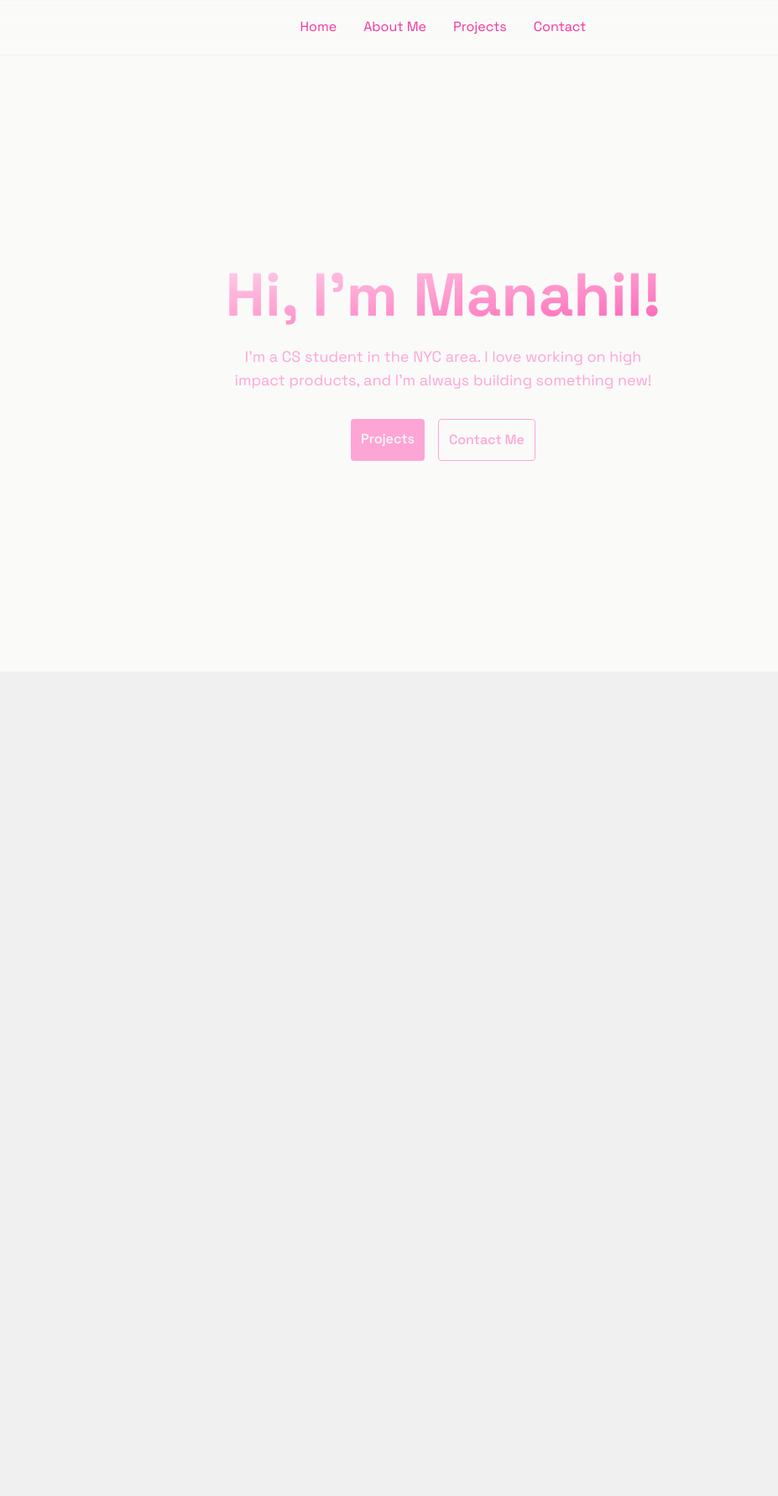
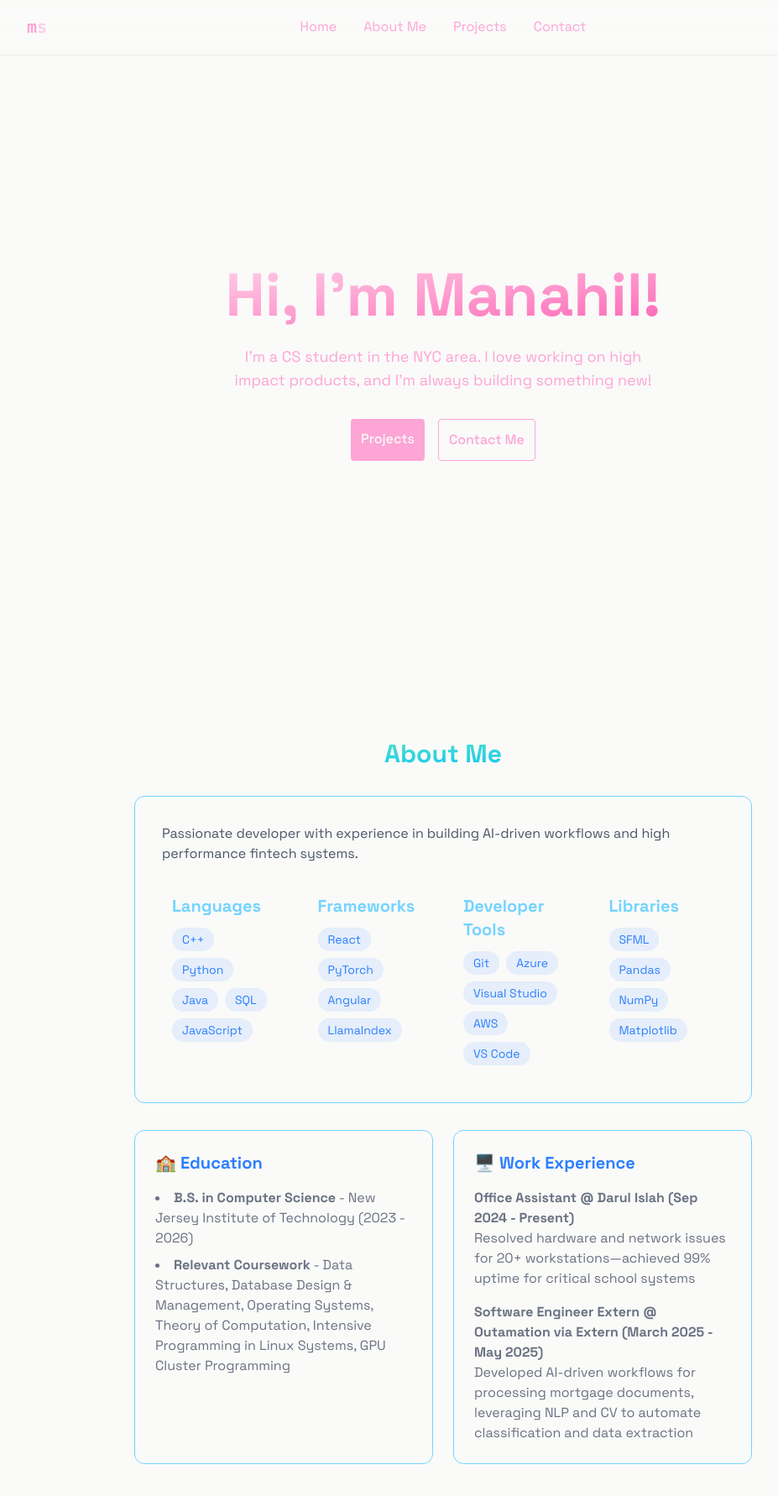
Before and after one commit to syedm83/portfolio, a React (Vite) app in the folder portfolio/: page / in a window 1280 px wide. Shown: the top 1782 px of the page at 84% size, without its empty margins (112-1039 px from the left). Before the commit the page ends 800 px from the top, so only its background shows below. Built offline with nearby package versions, Linux system fonts and the light colour scheme.

Commit message:
finished education, about, experience

```diff
--- a/portfolio/index.html
+++ b/portfolio/index.html
@@ -10,7 +10,7 @@
       rel="stylesheet"
     />
     <meta name="viewport" content="width=device-width, initial-scale=1.0" />
-    <title>Vite + React</title>
+    <title>Manahil's Portfolio</title>
   </head>
   <body>
     <div id="root"></div>
--- a/portfolio/package.json
+++ b/portfolio/package.json
@@ -10,10 +10,12 @@
     "preview": "vite preview"
   },
   "dependencies": {
+    "@react-three/fiber": "^9.1.2",
     "@tailwindcss/vite": "^4.1.8",
     "react": "^19.1.0",
     "react-dom": "^19.1.0",
-    "tailwindcss": "^4.1.8"
+    "tailwindcss": "^4.1.8",
+    "three": "^0.177.0"
   },
   "devDependencies": {
     "@eslint/js": "^9.25.0",
--- a/portfolio/src/App.jsx
+++ b/portfolio/src/App.jsx
@@ -4,6 +4,7 @@ import { LoadingScreen } from './components/LoadingScreen';
 import { Navbar } from './components/Navbar';
 import { MobileMenu } from './components/MobileMenu';
 import { Home } from './components/sections/Home';
+import { About } from './components/sections/About';
 import "./index.css";
 
 function App() {
@@ -18,6 +19,7 @@ function App() {
         <MobileMenu menuOpen={menuOpen} setMenuOpen={setMenuOpen} />
 
         <Home />
+        <About />
 
 
       </div>
--- a/portfolio/src/components/Navbar.jsx
+++ b/portfolio/src/components/Navbar.jsx
@@ -8,8 +8,8 @@ export const Navbar = ({ menuOpen, setMenuOpen }) => {
     return (
         <nav className="fixed top-0 w-full z-40 bg-[rgba(167, 167, 167, 0.8)] backdrop-blur-lg border-b border-white/10 shadow-2xs">
             <div className="max-w-5xl mx-auto px-4 h-16 flex items-center justify-between">
-                <a href="#home" className="font-mono text-xl font-bold text-indigo-300">
-                    <span className="text-indigo-300"></span>
+                <a href="#home" className="font-mono text-xl font-bold text-pink-300">
+                    m<span className="text-pink-200">s</span>
 
                 </a>
                 <div className="w-7 h-5 md:hidden"></div>
@@ -17,10 +17,10 @@ export const Navbar = ({ menuOpen, setMenuOpen }) => {
 
                 <div className="hidden md:flex absolute left-1/2 transform -translate-x-1/2">
                     <div className="flex items-center space-x-8">
-                        <a href="#home" className="text-pink-500 hover:text-white transition-colors">Home</a>
-                        <a href="#about" className="text-pink-500 hover:text-white transition-colors">About Me</a>
-                        <a href="#projects" className="text-pink-500 hover:text-white transition-colors">Projects</a>
-                        <a href="#contact" className="text-pink-500 hover:text-white transition-colors">Contact</a>
+                        <a href="#home" className="text-pink-300 hover:text-white transition-colors">Home</a>
+                        <a href="#about" className="text-pink-300 hover:text-white transition-colors">About Me</a>
+                        <a href="#projects" className="text-pink-300 hover:text-white transition-colors">Projects</a>
+                        <a href="#contact" className="text-pink-300 hover:text-white transition-colors">Contact</a>
                     </div>
                 </div>
 
--- a/portfolio/src/components/sections/About.jsx
+++ b/portfolio/src/components/sections/About.jsx
@@ -0,0 +1,145 @@
+export const About = () => {
+
+    const languageSkills = ["C++", "Python", "Java", "SQL", "JavaScript"];
+    const frameworkSkills = ["React", "PyTorch", "Angular", "LlamaIndex"];
+    const developerTools = ["Git", "Azure", "Visual Studio", "AWS", "VS Code"];
+    const librarySkills = ["SFML", "Pandas", "NumPy", "Matplotlib"];
+
+
+
+    return <section id="about" className="min-h-screen flex items-center justify-center py-20">
+        <div className="max-w-3xl mx-auto px-4">
+            <h2 className="text-3xl font-bold mb-8 bg-gradient-to-br from-emerald-300 to-sky-400 bg-clip-text text-transparent text-center">
+                About Me
+            </h2>
+
+            <div className="rounded-xl p-8 border-sky-300 border hover:-translate-y-1 transition-all">
+                <p className="text-gray-600 mb-6">
+                    Passionate developer with experience in building AI-driven workflows and high performance fintech systems.</p>
+
+
+            <div className="grid grid-cols-1 md:grid-cols-4 gap-6">
+                <div className="rounded-xl p-3 hover:-translate-y-1 transition-all">
+                    <h3 className="text-xl font-bold mb-3 text-sky-300">Languages</h3>
+                    <div className="flex flex-wrap gap-2">
+                        {languageSkills.map((tech, key) => (
+                            <span key={key} className="bg-blue-500/10 text-blue-500 py-1 px-3 rounded-full text-sm hover:bg-blue-500/20
+                                            hover:shadow-[0_2px_8px_rgba(59,130,246,0.2)] transition
+                            ">
+                                {tech}
+
+                            </span>
+                        ))}
+
+
+
+                    </div>
+
+                </div>
+
+                <div className="rounded-xl p-3 hover:-translate-y-1 transition-all">
+                    <h3 className="text-xl font-bold mb-3 text-sky-300">Frameworks</h3>
+                    <div className="flex flex-wrap gap-2">
+                        {frameworkSkills.map((tech, key) => (
+                            <span key={key} className="bg-blue-500/10 text-blue-500 py-1 px-3 rounded-full text-sm hover:bg-blue-500/20
+                                            hover:shadow-[0_2px_8px_rgba(59,130,246,0.2)] transition
+                            ">
+                                {tech}
+
+                            </span>
+                        ))}
+
+
+
+                    </div>
+
+                </div>
+
+                <div className="rounded-xl p-3 hover:-translate-y-1 transition-all">
+                    <h3 className="text-xl font-bold mb-3 text-sky-300">Developer Tools</h3>
+                    <div className="flex flex-wrap gap-2">
+                        {developerTools.map((tech, key) => (
+                            <span key={key} className="bg-blue-500/10 text-blue-500 py-1 px-3 rounded-full text-sm hover:bg-blue-500/20
+                                            hover:shadow-[0_2px_8px_rgba(59,130,246,0.2)] transition
+                            ">
+                                {tech}
+
+                            </span>
+                        ))}
+
+
+
+                    </div>
+
+                </div>
+
+                <div className="rounded-xl p-3 hover:-translate-y-1 transition-all">
+                    <h3 className="text-xl font-bold mb-3 text-sky-300">Libraries</h3>
+                    <div className="flex flex-wrap gap-2">
+                        {librarySkills.map((tech, key) => (
+                            <span key={key} className="bg-blue-500/10 text-blue-500 py-1 px-3 rounded-full text-sm hover:bg-blue-500/20
+                                            hover:shadow-[0_2px_8px_rgba(59,130,246,0.2)] transition
+                            ">
+                                {tech}
+
+                            </span>
+                        ))}
+
+
+
+                    </div>
+
+                </div>
+
+            </div>
+        </div>
+        <div className="grid grid-cols-1 md:grid-cols-2 gap-6 mt-8">
+                <div className="p-6 rounded-xl border-sky-300 border hover:-translate-y-1 transition-all">
+                    <h3 className="text-xl font-bold mb-4">🏫 Education</h3>
+                    <ul className="list-disc list-inside text-gray-500 space-y-2">
+                        <li>
+                            <strong>B.S. in Computer Science</strong> - New Jersey Institute of Technology (2023 - 2026)
+                        </li>
+                        <li>
+                            <strong>Relevant Coursework</strong> - Data Structures, Database Design & Management, Operating Systems, Theory of Computation,
+                            Intensive Programming in Linux Systems, GPU Cluster Programming
+                        </li>
+                    </ul>
+                </div>
+
+                <div className="p-6 rounded-xl border-sky-300 border hover:-translate-y-1 transition-all">
+                    <h3 className="text-xl font-bold mb-4">🖥️ Work Experience</h3>
+                    <div className="space-y-4 text-gray-500">
+                         <div>
+
+                            <h4>
+                                <strong>Office Assistant @ Darul Islah (Sep 2024 - Present)</strong>
+                            </h4>
+                            <p>
+                                Resolved hardware and network issues for 20+ workstations—achieved 99% uptime for critical school systems
+
+                            </p>
+                        </div>
+
+                        <div>
+                            <h4>
+                                <strong>Software Engineer Extern @ Outamation via Extern (March 2025 - May 2025)</strong>
+                            </h4>
+                            <p>
+                                Developed AI-driven workflows for processing mortgage documents, leveraging NLP and CV to automate classification and data extraction
+
+                            </p>
+                            </div>
+
+
+
+                    </div>
+
+                </div>
+
+            </div>
+        </div>
+
+
+    </section>
+}
```
Also changed, not shown: 1 other file (tests, documents, lock files or other folders).
